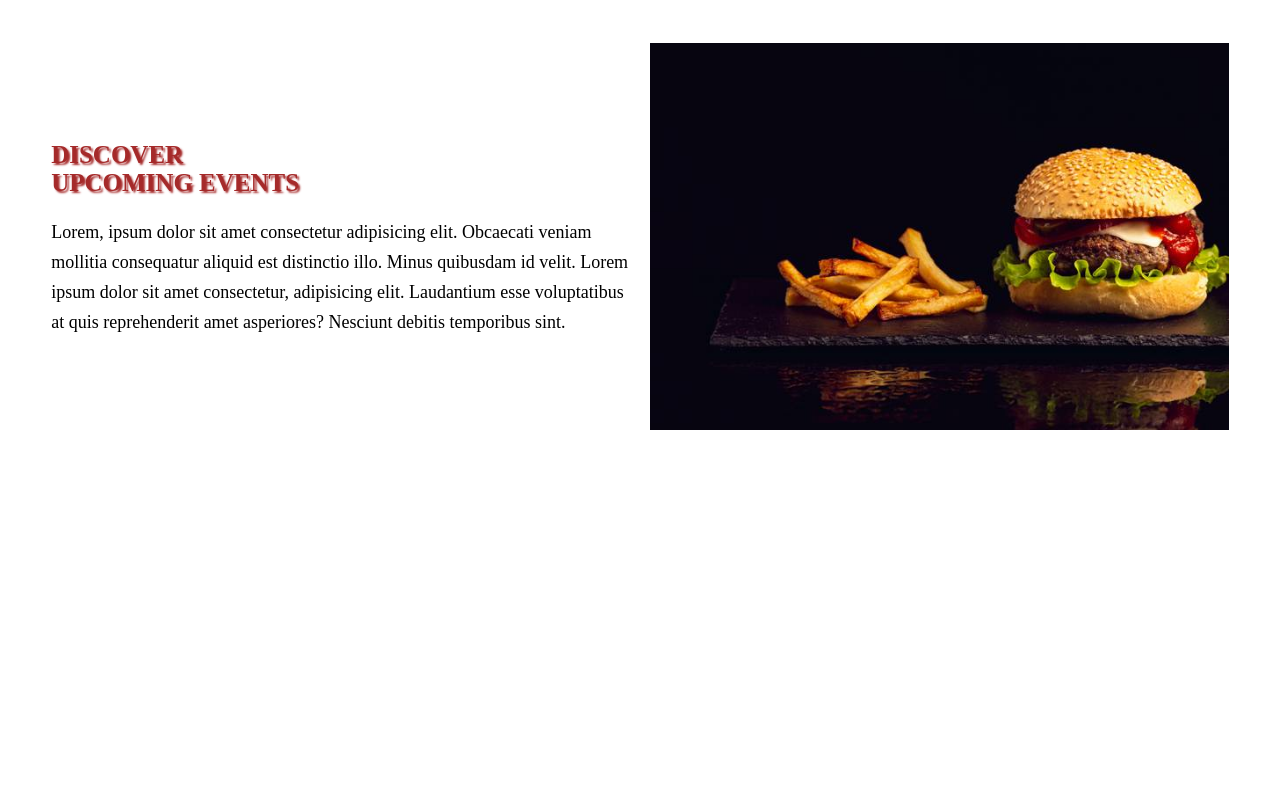
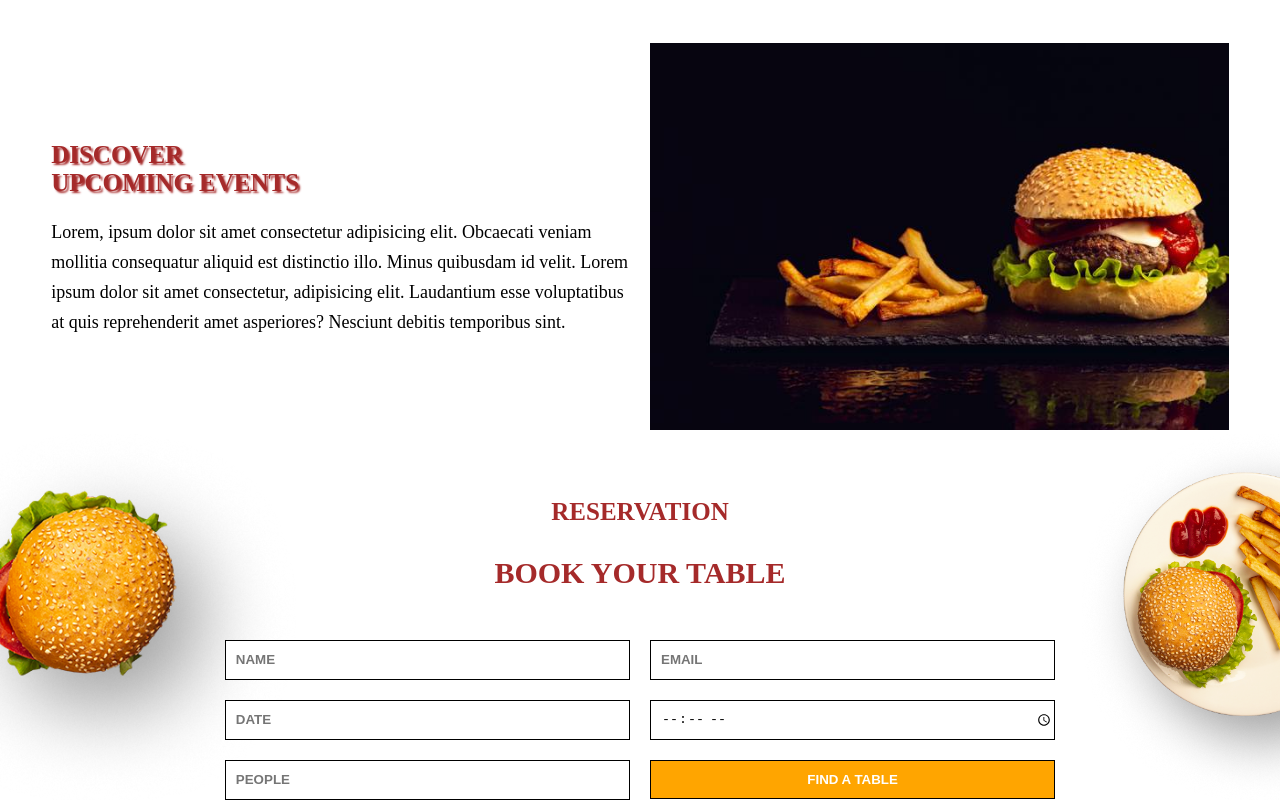
Before and after one commit to ArafatAkashAkku/Breakfast-Restaurant-HTML-CSS-JS, a plain HTML site: page index.html in a window 1280 px wide. Shown: the part 1909-2709 px from the top of the page. Before the commit the page ends 2343 px from the top, so only its background shows below. Drawn offline with Linux system fonts and the light colour scheme.

Commit message:
Contact Section Added

```diff
--- a/css/index.css
+++ b/css/index.css
@@ -164,6 +164,7 @@ header .right .fa-xmark {
     flex-direction: row;
     align-items: center;
     justify-content: space-between;
+    gap: 35px;
 }
 
 #menu .right {
@@ -310,8 +311,102 @@ header .right .fa-xmark {
 
 /* contact section start  */
 
+#contact-us{
+    display: flex;
+    flex-direction: column;
+    justify-content: center;
+    gap: 50px;
+    padding: 8vh 4vw 0;
+    width: 100%;
+    background-image: url("../images/Contact-Left-Picture.png"),url("../images/Contact-Right-Picture.png");
+    background-size: contain;
+    background-repeat: no-repeat;
+    background-position: top left,bottom right;
+}
+
+#contact-us .upper{
+    text-align: center;
+    display: flex;
+    gap: 30px;
+    flex-direction: column;
+}
+
+#contact-us .upper h1{
+    color: brown;
+    text-transform: uppercase;
+    font-size: 25px;
+    font-weight: bolder;
+}
+
+#contact-us .upper p{
+    color: brown;
+    text-transform: uppercase;
+    font-size: 30px;
+    font-weight: bolder;
+}
+
+#contact-us .lower form{
+    display: flex;
+    flex-direction: row;
+    gap: 20px;
+}
+
+#contact-us .lower form input{
+    padding-left: 10px;
+}
+
+#contact-us .lower form input::placeholder{
+    text-transform: uppercase;
+    font-weight: bolder;
+}
+
+#contact-us .lower form .left{
+    width: 50%;
+    display: flex;
+    flex-direction: column;
+    align-items: end;
+    gap: 20px;
+}
+
+#contact-us .lower form .left input{
+    width: 70%;
+    height: 40px;
+    outline: none;
+    border: 1px solid black;
+}
+
+#contact-us .lower form .right{
+    width: 50%;
+    display: flex;
+    flex-direction: column;
+    gap: 20px;
+}
+
+#contact-us .lower form .right input{
+    width: 70%;
+    height: 40px;
+    outline: none;
+    border: 1px solid black;
+}
+
+#contact-us .lower form .right button{
+    width: 70%;
+    padding: 11px 0;
+    background-color: orange;
+    color: white;
+    font-weight: bolder;
+    text-transform: uppercase;
+    border: 1px solid black;
+}
 
 /* contact section end  */
+
+/* footer start  */
+
+
+
+
+/* footer end  */
 
 /* pwa update message section start */
 
--- a/css/responsive.css
+++ b/css/responsive.css
@@ -41,7 +41,7 @@
         border-radius: 10px;
     }
 
-    header .right{
+    header .right {
         display: block;
     }
 
@@ -80,4 +80,28 @@
     #event .right {
         width: 100%;
     }
+
 }
+
+@media screen and (max-width:800px) {
+
+    #contact-us{
+        background-image: none;
+    }
+
+    #contact-us .lower form {
+        flex-direction: column;
+    }
+
+    #contact-us .lower form .left,
+    #contact-us .lower form .right {
+        width: 100%;
+    }
+
+    #contact-us .lower form .left input,
+    #contact-us .lower form .right input,
+    #contact-us .lower form .right button {
+        width: 100%;
+    }
+
+}
--- a/index.html
+++ b/index.html
@@ -13,7 +13,7 @@
     <!-- favicon link  -->
     <link rel="shortcut icon" href="images/favicon.ico" type="image/x-icon">
     <!-- font awesome link  -->
-    <link rel="stylesheet" href="https://cdnjs.cloudflare.com/ajax/libs/font-awesome/6.4.0/css/all.min.css"/>
+    <link rel="stylesheet" href="https://cdnjs.cloudflare.com/ajax/libs/font-awesome/6.4.0/css/all.min.css" />
     <!-- website title  -->
     <title>Breakfast Restaurant</title>
 </head>
@@ -131,7 +131,24 @@
         <!-- event section end  -->
         <!-- contact section start  -->
         <section id="contact-us">
-
+            <div class="upper">
+                <h1>Reservation</h1>
+                <p>Book your table</p>
+            </div>
+            <div class="lower">
+                <form action="#" method="post" autocomplete="off">
+                    <div class="left">
+                        <input type="text" name="name" id="name" placeholder="name" maxlength="30" required>
+                        <input type="datetime" name="date" id="date" placeholder="date" required>
+                        <input type="number" name="people" id="people" placeholder="people" required>
+                    </div>
+                    <div class="right">
+                        <input type="email" name="email" id="email" placeholder="email" pattern="^[a-zA-Z0-9]+@(gmail|yahoo)\.com$" title="Example: abc@gmail.com" maxlength="50" required>
+                        <input type="time" name="time" id="time" placeholder="time" required>
+                        <button type="submit">Find a table</button>
+                    </div>
+                </form>
+            </div>
         </section>
         <!-- contact section end  -->
         <!-- pwa update message section start  -->
```
Also changed, not shown: images/Contact-Left-Picture.png (added), images/Contact-Right-Picture.png (added).
